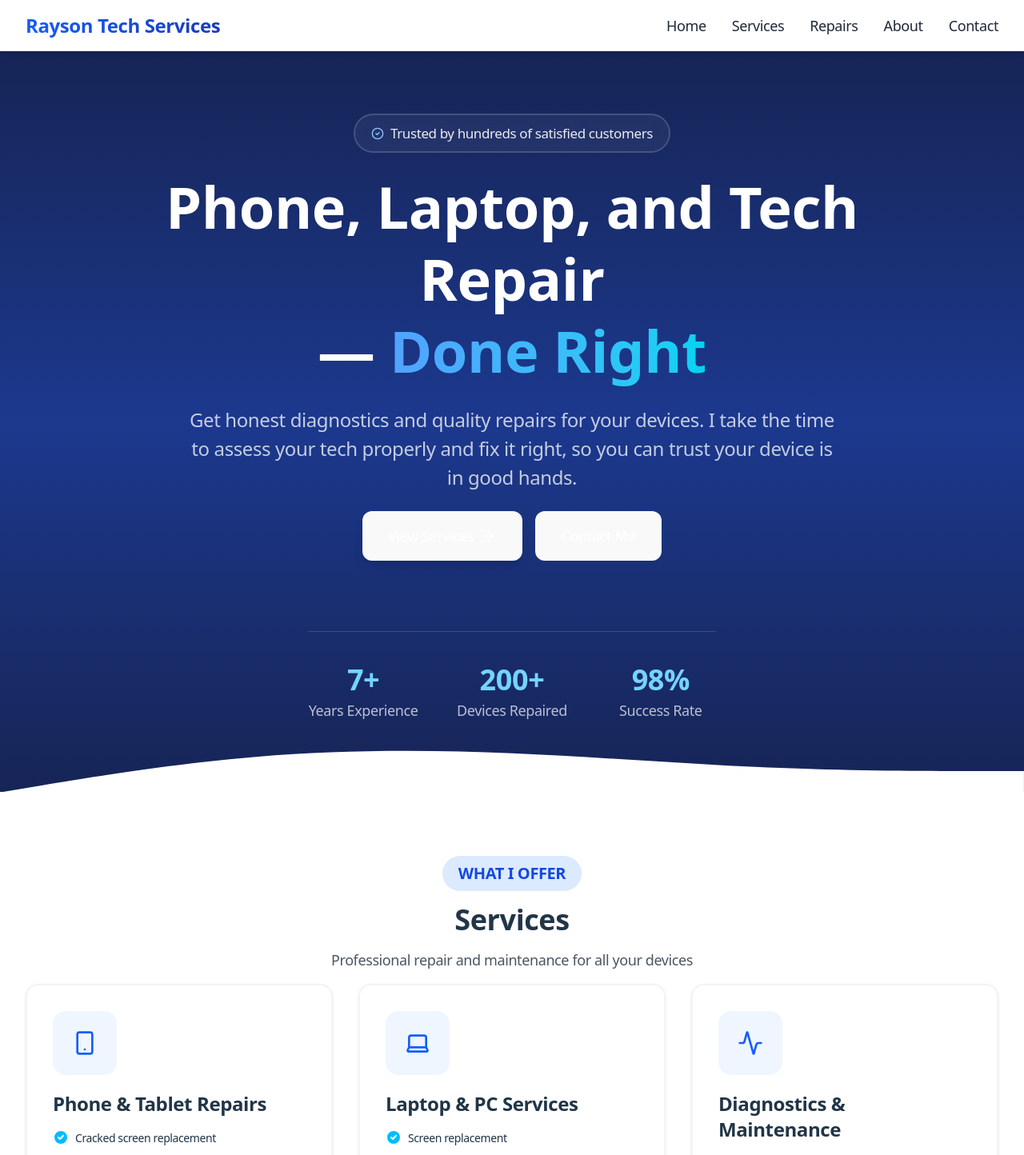
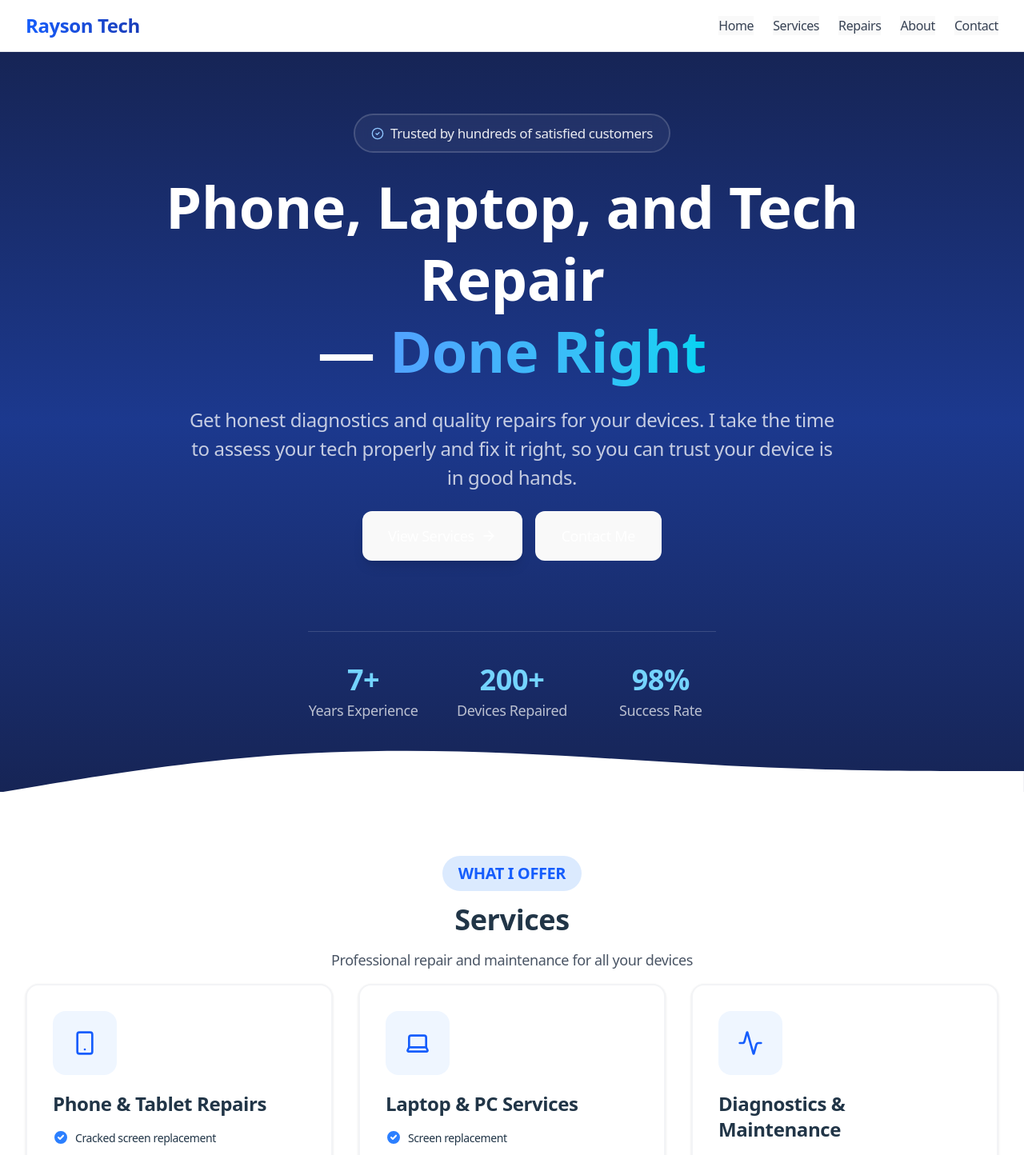
Before and after one commit to hadidi404/hadidi404.github.io, a Vue app: page / in a window 1280 px wide. Shown: the top 1444 px of the page at 80% size. Built offline with nearby package versions, Linux system fonts and the light colour scheme.

Commit message:
Improve navigation routing and enhance UI components

```diff
--- a/src/components/layout/Footer.vue
+++ b/src/components/layout/Footer.vue
@@ -1,5 +1,6 @@
 <template>
-  <footer class="bg-[#101828]">
+  <footer class="relative bg-[#101828] overflow-hidden">
+    <div class="absolute w-full top-0 left-0 h-1 bg-linear-to-r from-[#155DFC] via-[#00B8DB] to-[#155DFC]"></div>
     <div id="page-container" class="max-w-7xl mx-auto sm:px-6 lg:px-8 py-12 text-white">
       <div id="upper" class="grid grid-cols-3 items-start text-left mb-8 gap-8 w-full">
         <div id="left" class="">
--- a/src/components/layout/Navbar.vue
+++ b/src/components/layout/Navbar.vue
@@ -1,59 +1,40 @@
+<script setup>
+const links = [
+  { label: 'Home', id: 'home' },
+  { label: 'Services', id: 'services' },
+  { label: 'Repairs', id: 'recent-repairs' },
+  { label: 'About', id: 'about' },
+  { label: 'Contact', id: 'contact' }
+]
+
+function scrollTo(id) {
+  const el = document.getElementById(id)
+  if (!el) return
+  el.scrollIntoView({ behavior: 'smooth', block: 'start' })
+}
+</script>
+
 <template>
-  <header class="fixed inset-x-0 top-0 z-1000 bg-white shadow-md">
-    <div class="mx-auto flex h-16 max-w-7xl items-center justify-between px-8">
-      <div class="text-2xl font-bold bg-linear-to-r from-[#155DFC] to-[#193CB8] bg-clip-text text-transparent">
-        <p>Rayson Tech Services</p>
+  <nav class="fixed top-0 left-0 w-full z-50 bg-white border-b border-gray-200">
+    <div class="max-w-7xl mx-auto px-8 h-16 flex items-center justify-between">
+      <div class="font-bold text-[24px] bg-linear-to-r from-[#155DFC]  to-[#193CB8] bg-clip-text text-transparent">
+        Rayson Tech
       </div>
 
-      <nav class="flex items-center gap-8">
-        <a
-          href="#home"
-          class="relative text-[18px] font-medium text-gray-800 transition-colors hover:text-gray-500
-                 after:absolute after:-bottom-1.25 after:left-0 after:h-0.5 after:w-0 after:bg-gray-800
-                 after:transition-all after:duration-300 hover:after:w-full"
+      <div class="hidden md:flex gap-6">
+        <button
+          v-for="l in links"
+          :key="l.id"
+          @click="scrollTo(l.id)"
+          class="text-base font-medium text-gray-700 hover:text-blue-600 transition"
         >
-          Home
-        </a>
+          {{ l.label }}
+        </button>
+      </div>
+    </div>
+  </nav>
+</template>
 
-        <a
-          href="#services"
-          class="relative text-[18px] font-medium text-gray-800 transition-colors hover:text-gray-500
-                 after:absolute after:-bottom-1.25 after:left-0 after:h-0.5 after:w-0 after:bg-gray-800
-                 after:transition-all after:duration-300 hover:after:w-full"
-        >
-          Services
-        </a>
-
-        <a
-          href="#repairs"
-          class="relative text-[18px] font-medium text-gray-800 transition-colors hover:text-gray-500
-                 after:absolute after:-bottom-1.25 after:left-0 after:h-0.5 after:w-0 after:bg-gray-800
-                 after:transition-all after:duration-300 hover:after:w-full"
-        >
-          Repairs
-        </a>
-
-        <a
-          href="#about"
-          class="relative text-[18px] font-medium text-gray-800 transition-colors hover:text-gray-500
-                 after:absolute after:-bottom-1.25 after:left-0 after:h-0.5 after:w-0 after:bg-gray-800
-                 after:transition-all after:duration-300 hover:after:w-full"
-        >
-          About
-        </a>
-
-        <a
-          href="#contact"
-          class="relative text-[18px] font-medium text-gray-800 transition-colors hover:text-gray-500
-                 after:absolute after:-bottom-1.25 after:left-0 after:h-0.5 after:w-0 after:bg-gray-800
-                 after:transition-all after:duration-300 hover:after:w-full"
-        >
-          Contact
-        </a>
-      </nav>
-    </div>
-  </header>
-</template>
 
 <script setup></script>
 
--- a/src/components/sections/AboutSection.vue
+++ b/src/components/sections/AboutSection.vue
@@ -9,7 +9,7 @@
           GET TO KNOW ME
         </p>
 
-        <h1 class="text-5xl font-bold text-left">About Me</h1>
+        <h1 class="text-4xl font-bold text-left">About Me</h1>
 
         <div class="rounded-2xl py-8 px-7 text-left space-y-4 text-lg leading-8 border-gray-100 border-2 shadow-sm">
           <p>
--- a/src/components/sections/ContactSection.vue
+++ b/src/components/sections/ContactSection.vue
@@ -30,7 +30,7 @@
               <a href="tel:+639123456789"
                 class="group flex items-start gap-4 p-6 bg-white rounded-2xl border-2 border-gray-200 hover:border-blue-500 transition-all hover:shadow-lg">
                 <div
-                  class="w-12 h-12 bg-[#DBEAFE] rounded-xl flex items-center justify-center flex-shrink-0 group-hover:bg-blue-600 transition-colors">
+                  class="w-12 h-12 bg-[#DBEAFE] rounded-xl flex items-center justify-center shrink-0 group-hover:bg-blue-600 transition-colors">
                   <svg xmlns="http://www.w3.org/2000/svg" width="24" height="24" viewBox="0 0 24 24" fill="none"
                     stroke="currentColor" stroke-width="2" stroke-linecap="round" stroke-linejoin="round"
                     class="lucide lucide-phone w-6 h-6 text-blue-600 group-hover:text-white transition-colors"
@@ -51,7 +51,7 @@
               <a href="https://m.me/raysontechservices" target="_blank" rel="noopener noreferrer"
                 class="group flex items-start gap-4 p-6 bg-white rounded-2xl border-2 border-gray-200 hover:border-blue-500 transition-all hover:shadow-lg">
                 <div
-                  class="w-12 h-12 bg-[#DBEAFE] rounded-xl flex items-center justify-center flex-shrink-0 group-hover:bg-blue-600 transition-colors">
+                  class="w-12 h-12 bg-[#DBEAFE] rounded-xl flex items-center justify-center shrink-0 group-hover:bg-blue-600 transition-colors">
                   <svg xmlns="http://www.w3.org/2000/svg" width="24" height="24" viewBox="0 0 24 24" fill="none"
                     stroke="currentColor" stroke-width="2" stroke-linecap="round" stroke-linejoin="round"
                     class="lucide lucide-message-circle w-6 h-6 text-blue-600 group-hover:text-white transition-colors"
--- a/src/components/sections/RecentRepairsSection.vue
+++ b/src/components/sections/RecentRepairsSection.vue
@@ -1,16 +1,17 @@
 <template>
-  <section>
+  <section id="recent-repairs">
     <div class="max-w-7xl mx-auto space-y-4 px-8 py-20">
       <div class="flex flex-col items-center justify-center space-y-4 mb-16">
         <p
-          class="w-fit flex justify-center text-xl text-blue-700 font-semibold  bg-blue-100 rounded-full items-center px-4 py-2"
+          class="w-fit flex justify-center text-xl text-[#155DFC] font-semibold  bg-[#DBEAFE] rounded-full items-center px-4 py-2"
         >
           OUR WORK
         </p>
-        <h1 class="text-6xl font-bold">Recent Repairs</h1>
-        <p class="font-normal text-2xl text-gray-600">
+        <h1 class="text-4xl font-bold ">Recent Repairs</h1>
+        <p class="font-normal text-lg text-gray-600">
           See the quality of work I deliver for every device
         </p>
+
       </div>
       <RecentRepairCards />
     </div>
--- a/src/components/sections/ServicesSection.vue
+++ b/src/components/sections/ServicesSection.vue
@@ -1,14 +1,14 @@
 <template>
-  <section class="w-full">
+  <section id="services" class="w-full">
     <div id="page-container"
       class="max-w-7xl mx-auto flex flex-col items-center justify-center py-20 space-y-4 px-8"
     >
       <p
-        class="w-fit text-xl text-blue-700 font-semibold bg-blue-100 rounded-full items-center px-5 py-2"
+        class="w-fit text-xl text-[#155DFC] font-semibold bg-[#DBEAFE] rounded-full items-center px-5 py-2"
       >
         WHAT I OFFER
       </p>
-      <h1 class="text-4xl font-extrabold ">Services</h1>
+      <h1 class="text-4xl font-bold ">Services</h1>
       <p class="font-normal text-lg text-gray-600">
         Professional repair and maintenance for all your devices
       </p>
--- a/src/components/sections/WhyChooseMeSection.vue
+++ b/src/components/sections/WhyChooseMeSection.vue
@@ -1,11 +1,14 @@
 <template>
-   <div class="max-w-7xl mx-auto space-y-4 px-8 py-20">
-      <h1 class="text-6xl font-bold">Why Choose Me</h1>
+  <section id="why-choose-me">
+    <div class="flex flex-col items-center max-w-7xl mx-auto space-y-4 px-8 py-20">
+      <h1 class="text-4xl font-bold">Why Choose Me</h1>
+
       <p class="font-normal text-2xl text-gray-600 mb-12">
         Trust and quality in every repair
       </p>
-    <RepairCard />
+      <RepairCard />
     </div>
+  </section>
 </template>
 
 
--- a/src/components/ui/RecentRepairCards.vue
+++ b/src/components/ui/RecentRepairCards.vue
@@ -24,7 +24,7 @@
       </div>
 
       <div class="p-5">
-        <p class="text-gray-700 text-left text-lg leading-relaxed">
+        <p class="text-gray-700 text-left text-base leading-relaxed">
           {{ item.desc }}
         </p>
       </div>
--- a/src/components/ui/ServiceCard.vue
+++ b/src/components/ui/ServiceCard.vue
@@ -35,7 +35,7 @@
         <div v-for="(service, sIndex) in group.services" :key="sIndex" class="flex items-center gap-2 outline-2 outline-white/20 py-2
                     w-full rounded-full text-sm leading-tight bg-white/5 backdrop-blur">
           <!-- Check icon -->
-          <svg xmlns="http://www.w3.org/2000/svg" class="h-5 w-5 text-sky-400 shrink-0" viewBox="0 0 20 20"
+          <svg xmlns="http://www.w3.org/2000/svg" class="h-5 w-5 text-blue-500 shrink-0" viewBox="0 0 20 20"
             fill="currentColor">
             <path fill-rule="evenodd"
               d="M10 18a8 8 0 100-16 8 8 0 000 16zm3.707-9.707a1 1 0 00-1.414-1.414L9 10.586 7.707 9.293a1 1 0 00-1.414 1.414l2 2a1 1 0 001.414 0l4-4z"
--- a/src/style.css
+++ b/src/style.css
@@ -3,6 +3,7 @@
 @layer base {
   html {
     font-family: "Arimo", ui-sans-serif, system-ui, sans-serif;
+    scroll-behavior: smooth;
   }
 }
 * {
@@ -11,6 +12,10 @@
 
 body {
   background-color: white;
+}
+
+section[id] {
+  scroll-margin-top: 65px;
 }
 
 button:focus,
@@ -22,8 +27,8 @@ button:focus-visible {
 #app {
   max-width: 100%;
   margin: 0 auto;
-  text-align: center;
 }
+
 .page {
   padding-top: 64px;
 }
```
Also changed, not shown: src/components/sections/HomeSection.vue (+27 -7 lines).
